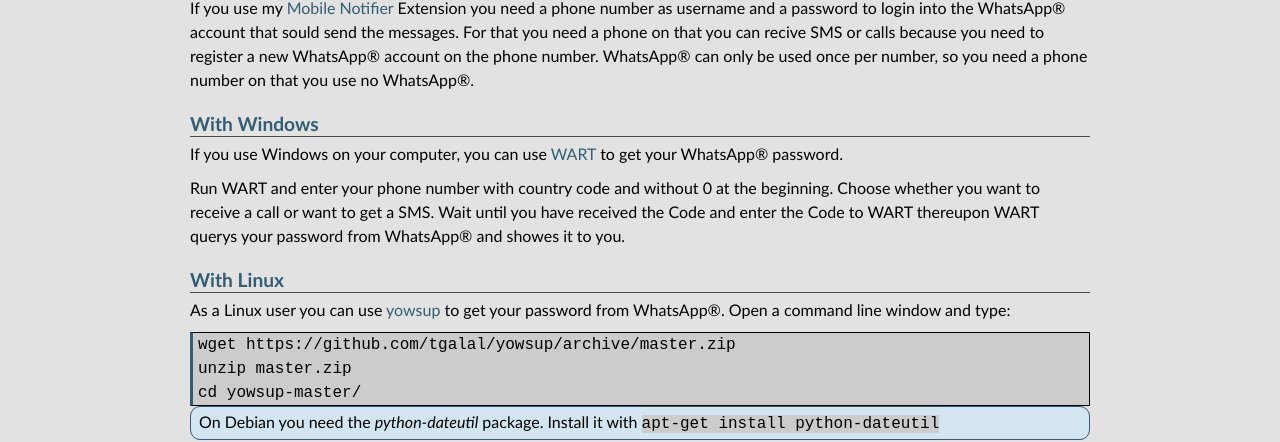
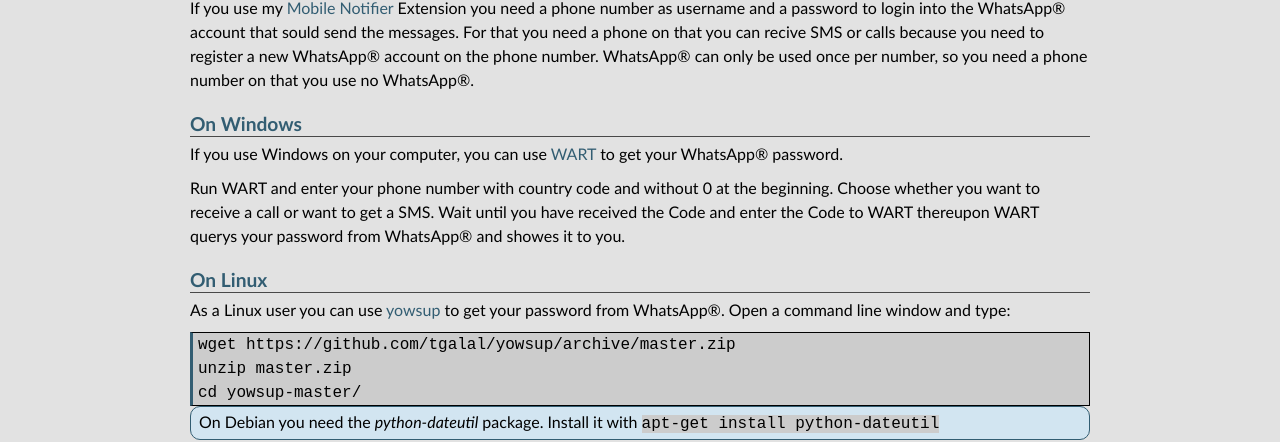
Before and after one commit to tas2580/Extension-Page, a Jekyll site: the page built from howtos/whatsapp.html, in a window 1280 px wide and 1017 px high. Shown: the part 128-570 px from the top of the window. Built offline with Jekyll 4.4.1, drawn with Linux system fonts in a browser that asks for light colours.

Commit message:
Page update

```diff
--- a/extensions/index.html
+++ b/extensions/index.html
@@ -5,7 +5,7 @@
 
 <h1>tas2580 phpBB Extensions</h1>
 <p>Here you can find an overview of all phpBB 3.1 Extensions that I have developed.
-	If you searching for phpBB 3.0 Modifications look at my <a href="https://tas2580-modifications.ml">Modifications pagel</a> to get a list of my phpBB 3.0 Modifications.</p>
+	If you searching for phpBB 3.0 Modifications look at my <a href="https://tas2580-modifications.ml">Modifications page</a> to get a list of my phpBB 3.0 Modifications.</p>
 <hr />
 
 <ul>
--- a/howtos/whatsapp.html
+++ b/howtos/whatsapp.html
@@ -8,12 +8,12 @@
 <p>If you use my <a href="https://tas2580.ga/extensions/mobile-notifier.html">Mobile Notifier</a> Extension you need a phone number as username and a password to login into the WhatsApp® account that sould send the messages. For that you need a phone on that you can recive SMS or calls because you need to register a new WhatsApp® account on the phone number. WhatsApp® can only be used once per number, so you need a phone number on that you use no WhatsApp®.</p>
 
 
-<h2>With Windows</h2>
+<h2>On Windows</h2>
 <p>If you use Windows on your computer, you can use <a href="https://github.com/mgp25/WART">WART</a> to get your WhatsApp® password.</p>
 <p>Run WART and enter your phone number with country code and without 0 at the beginning. Choose whether you want to receive a call or want to get a SMS.
 Wait until you have received the Code and enter the Code to WART thereupon WART querys your password from WhatsApp® and showes it to you.</p>
 
-<h2>With Linux</h2>
+<h2>On Linux</h2>
 <p>As a Linux user you can use <a href="https://github.com/tgalal/yowsup/">yowsup</a> to get your password from WhatsApp®. Open a command line window and type:</p>
 <pre>wget https://github.com/tgalal/yowsup/archive/master.zip
 unzip master.zip
```
